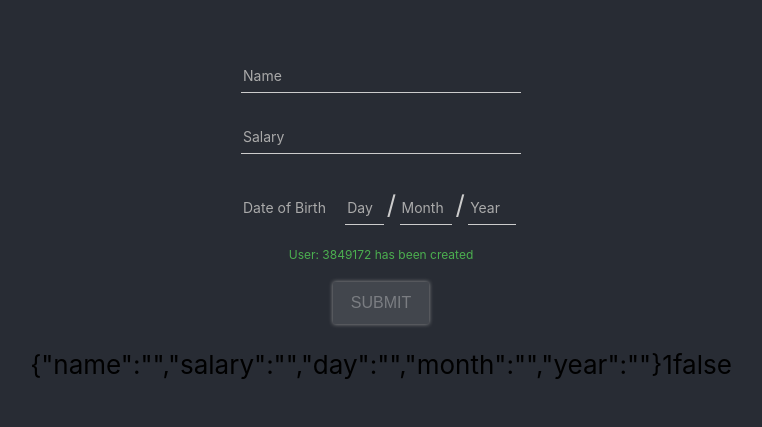
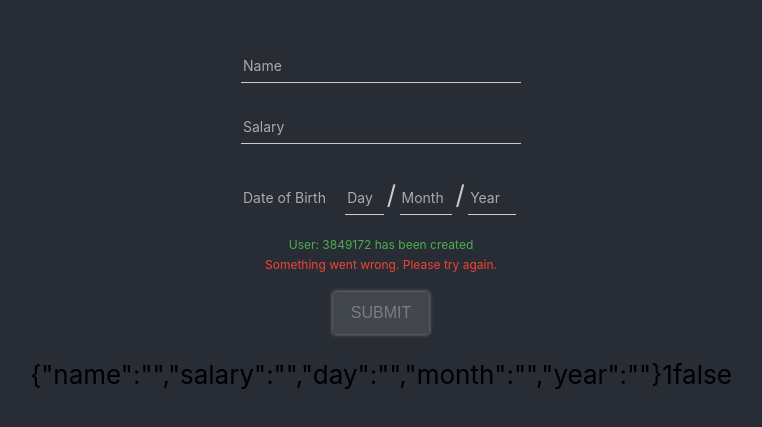
Before and after one commit to gonghaima/react-form, a React (Create React App) app: page / in a window 1280 px wide. Shown: the part 189-616 px from the top of the page, without its empty margins (259-1021 px from the left). Built offline with nearby package versions, Linux system fonts and the light colour scheme.

Commit message:
error message

```diff
--- a/src/App.js
+++ b/src/App.js
@@ -5,10 +5,12 @@
 import './App.scss';
 
 const STATUS = { INITIAL: 0, INVALID: 1, VALID: 2, LOADING: 3 };
+const MSG_STATUS = { INITIAL: 0, SUCCESS: 1, FAILURE: 2 };
 const INITIAL_FORM_VALUES = { name: "", salary: "", day: "", month: "", year: "" };
 
 function App() {
   const [stats, setStatus] = useState(STATUS.INITIAL);
+  const [msgStats, setMsgStatus] = useState(MSG_STATUS.INITIAL);
   const [formValues, setFormValues] = useState(INITIAL_FORM_VALUES);
   const { name, salary, day, month, year } = formValues;
 
@@ -45,6 +47,7 @@
       <TextField fieldName='Salary' type='number' value={salary} onChange={onChange} onKeyDown={onKeyDown} disabled={stats === STATUS.LOADING} />
       <AgeField onChange={onChange} onKeyDown={onKeyDown} day={day} month={month} year={year} stats={stats} STATUS={STATUS} />
       <span className="helper-text-success">User: 3849172 has been created</span>
+      <span className="helper-text-failure">Something went wrong. Please try again.</span>
       <SubmitButton stats={stats} STATUS={STATUS} />
       {JSON.stringify(formValues)}
       {JSON.stringify(stats)}
--- a/src/App.scss
+++ b/src/App.scss
@@ -103,7 +103,11 @@
 }
 .helper-text-success{
   @include helper-text-mix;
-  color: #4caf50;
+  color:#4caf50;
+}
+.helper-text-failure{
+  @include helper-text-mix;
+  color:#f44336;
 }
 
 .age{
```
